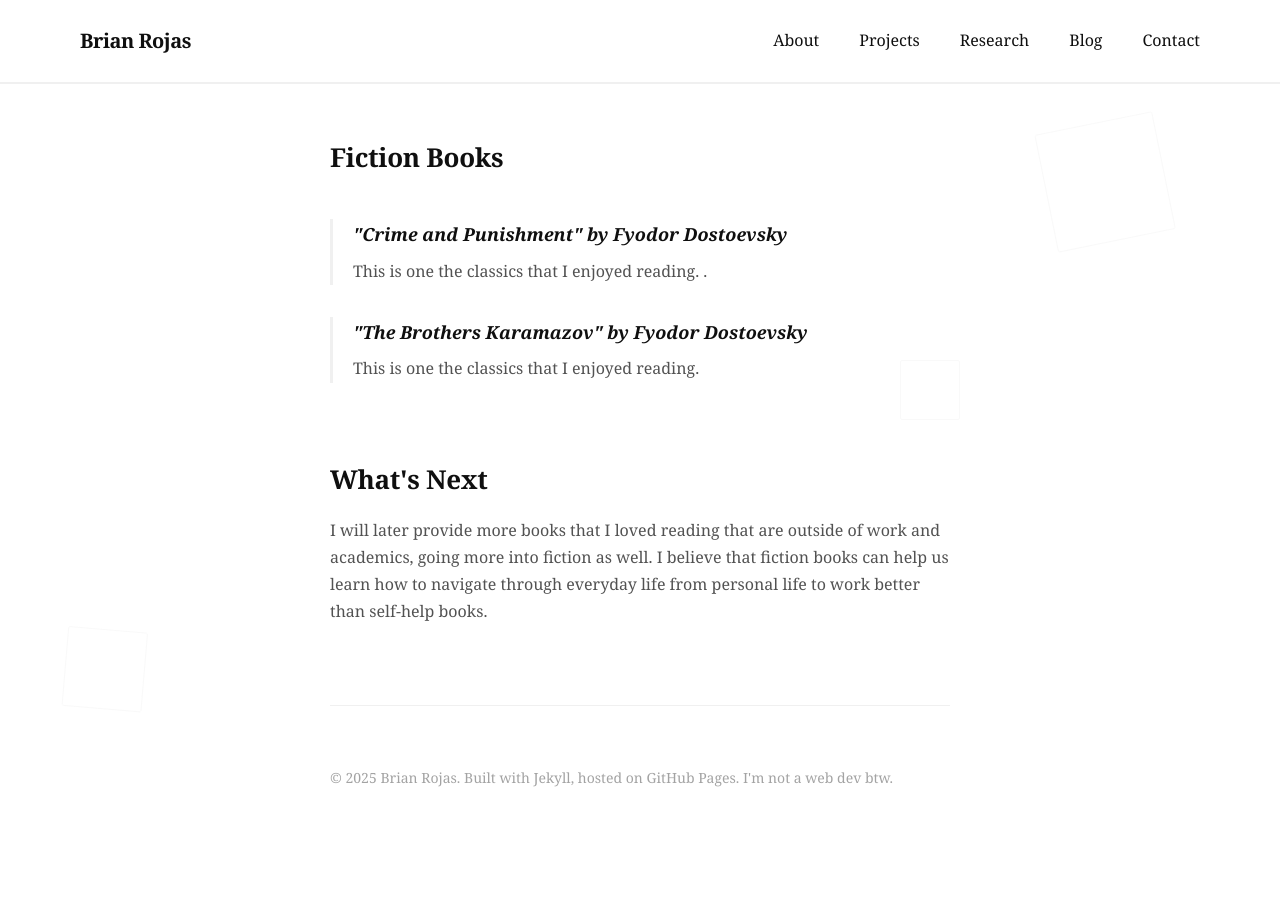
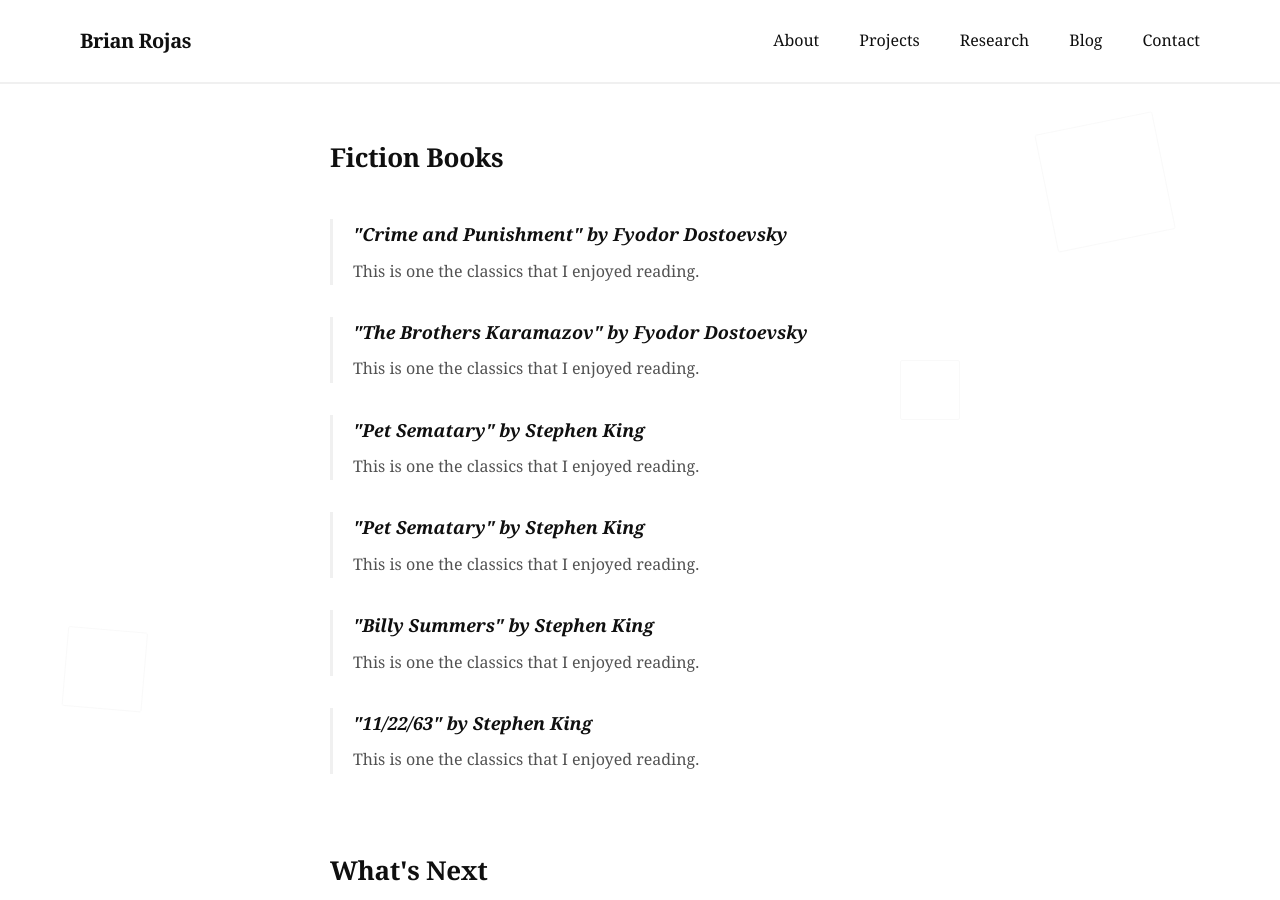
Before and after one commit to brianrojrc/brianrojrc.github.io, a Jekyll site: the page built from _posts/2025-08-28-Books.md, in a window 1280 px wide and 900 px high, scrolled down 1394 px. Built offline with Jekyll 4.4.1, drawn with Linux system fonts in a browser that asks for light colours.

Commit message:
Update 2025-08-28-Books.md

```diff
--- a/_posts/2025-08-28-Books.md
+++ b/_posts/2025-08-28-Books.md
@@ -45,7 +45,7 @@ excerpt: "Book recommendations that helped me with mathematics, financial market
     <h2>Fiction Books</h2>
      <div class="book-item">
         <h3>"Crime and Punishment" by Fyodor Dostoevsky</h3>
-        <p>This is one the classics that I enjoyed reading. .</p>
+        <p>This is one the classics that I enjoyed reading.</p>
     </div>
 
     <div class="book-item">
@@ -53,6 +53,25 @@ excerpt: "Book recommendations that helped me with mathematics, financial market
         <p>This is one the classics that I enjoyed reading.</p>
     </div>
 
+        <div class="book-item">
+        <h3>"Pet Sematary" by Stephen King</h3>
+        <p>This is one the classics that I enjoyed reading.</p>
+    </div>
+
+      <div class="book-item">
+        <h3>"Pet Sematary" by Stephen King</h3>
+        <p>This is one the classics that I enjoyed reading.</p>
+    </div>
+
+      <div class="book-item">
+        <h3>"Billy Summers" by Stephen King</h3>
+        <p>This is one the classics that I enjoyed reading.</p>
+    </div>
+
+    <div class="book-item">
+        <h3>"11/22/63" by Stephen King</h3>
+        <p>This is one the classics that I enjoyed reading.</p>
+    </div>
 
     <h2>What's Next</h2>
     <p>I will later provide more books that I loved reading that are outside of work and academics, going more into fiction as well. I believe that fiction books can help us learn how to navigate through everyday life from personal life to work better than self-help books.</p>
```
